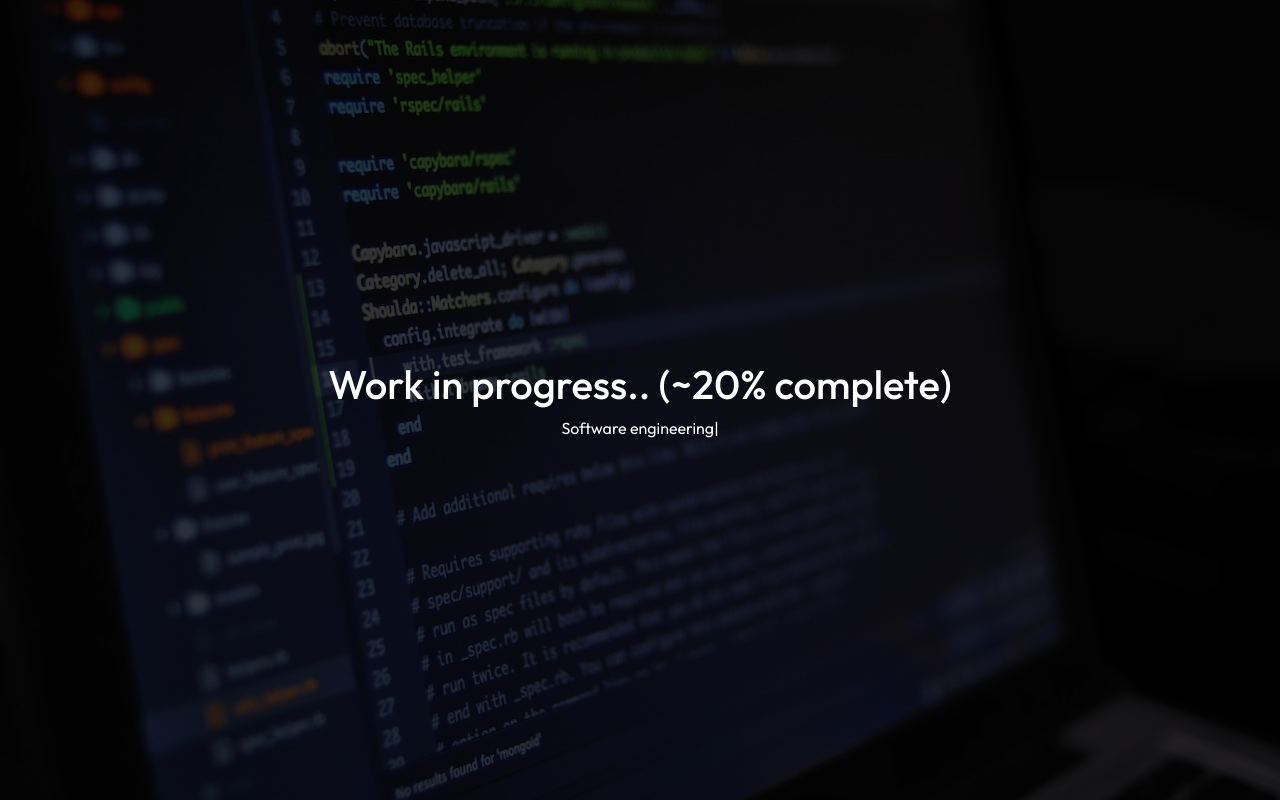
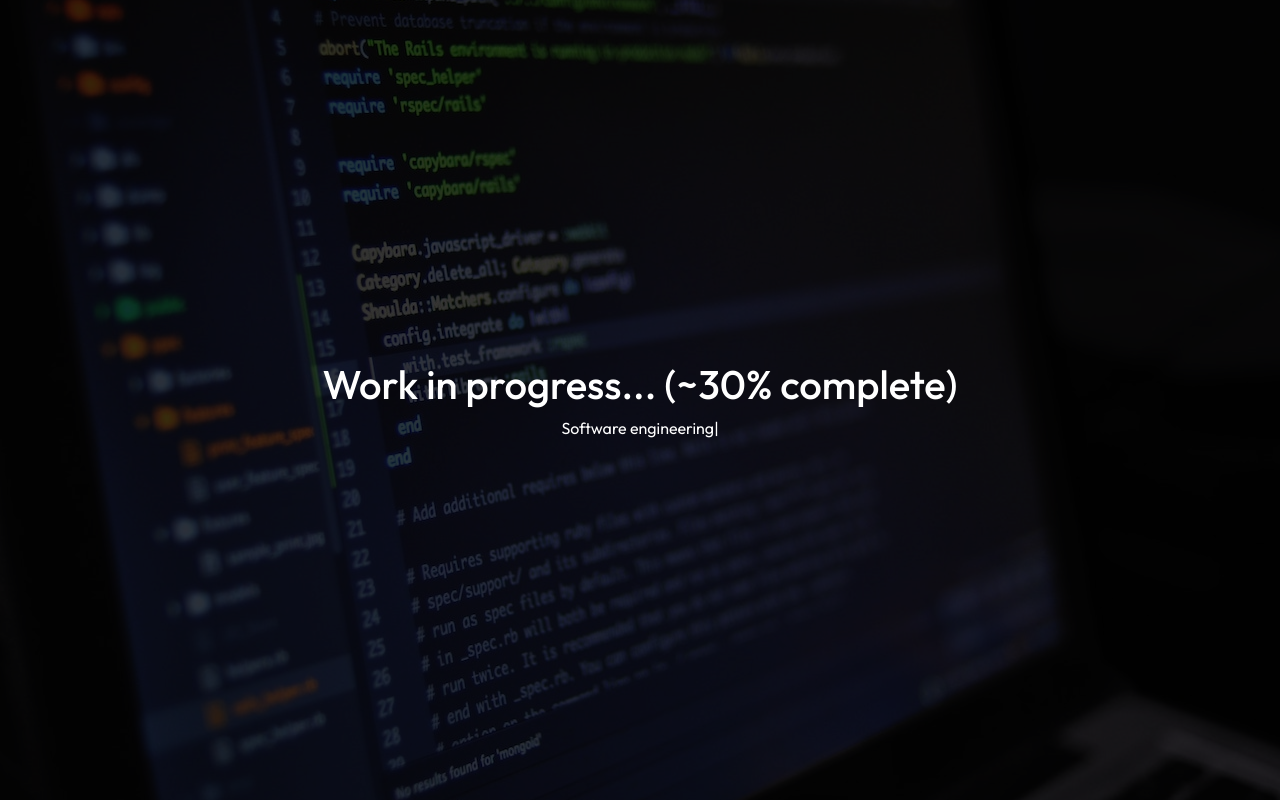
Before and after one commit to Ed0207/edPortfolio, a React (Create React App) app: page /#/ in a window 1280 px wide. Shown: the top 800 px of the page. Built offline with nearby package versions, Linux system fonts and the light colour scheme; no server answers.

Commit message:
adjust drawer menu behavior

```diff
--- a/src/components/Navbar.css
+++ b/src/components/Navbar.css
@@ -13,6 +13,7 @@
     transition: 0.4s;
 }
 
+/* -200 to hide dropdown  */
 .title.inactive{
     top: -50%;
     transition: 2s;
@@ -46,7 +47,7 @@
 /* changing navigation bar button when corresponding device apply */
 @media screen and (max-width: 1040px) {
     .nav-menu{
-        opacity: 0.8;
+        opacity: 0.85;
         background-color: black;
         flex-direction: column;
         justify-content: center;
@@ -54,15 +55,15 @@
         height: 100vh;
         width: 100%;
         position: absolute;
-        top: 0;
-        left: -100%;
+        top: -1200%;
+        left: 0;
         z-index: -1;
 
         transition: 0.4s;
     }
 
     .nav-menu.show{
-        left: 0;
+        top: 0;
     }
 
     .nav-menu li{
--- a/src/components/Navbar.js
+++ b/src/components/Navbar.js
@@ -30,6 +30,7 @@ function Navbar (props) {
             console.log("scroll up")
         }else{
             setNavBarVis(false)
+            setClick(false)
             console.log("scroll down")
         }
         this.oldScroll = this.scrollY;
--- a/src/routes/Home.js
+++ b/src/routes/Home.js
@@ -9,7 +9,7 @@ function Home(){
     return(
     <div className='Home'>
         <Navbar name="Edward's Portfolio" dynamic="true"></Navbar>
-        <Hero text="Work in progress.. (~20% complete)"></Hero>
+        <Hero text="Work in progress... (~30% complete)"></Hero>
         <AboutMe></AboutMe>
         <ProjectCard></ProjectCard>
         <Footer></Footer>
```
Also changed, not shown: src/assets/favicon-2.png (deleted).
